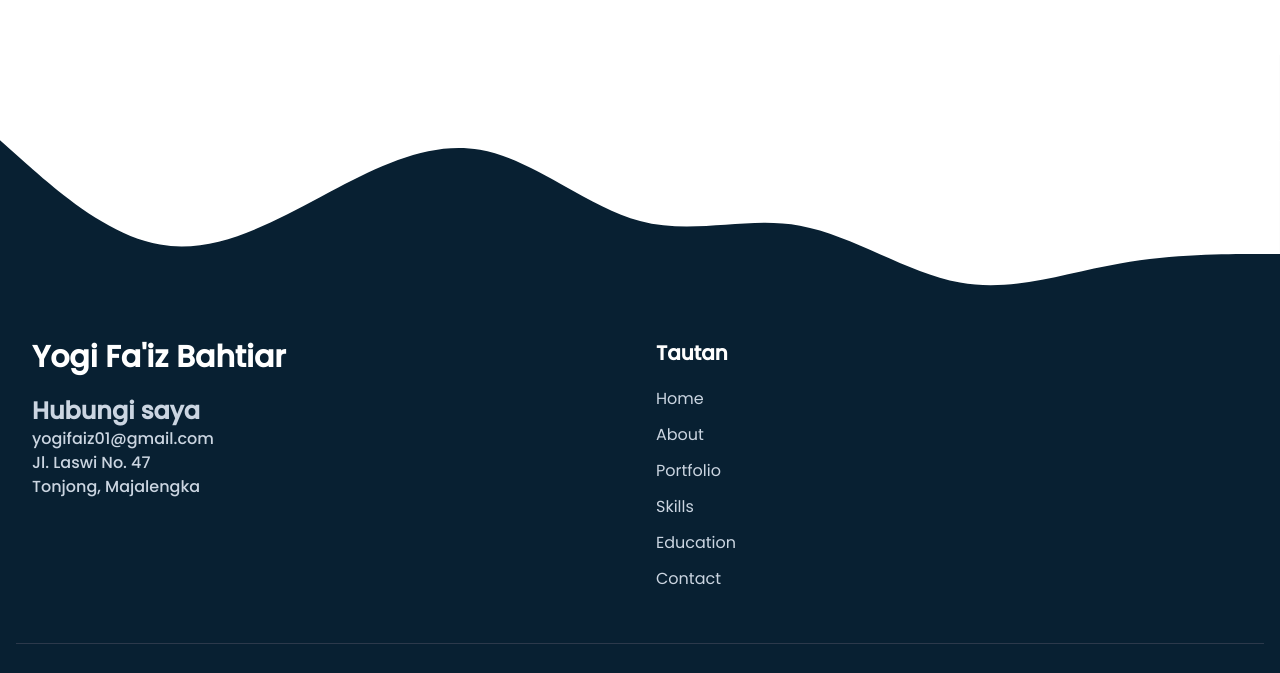
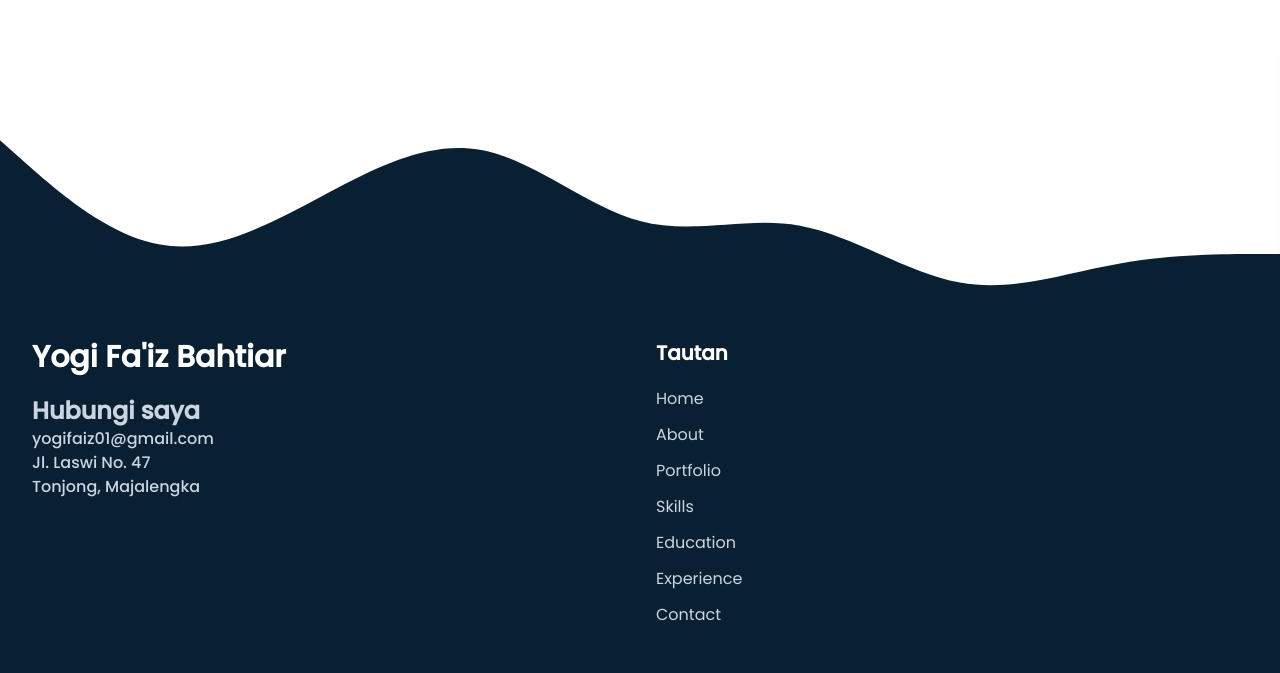
Before and after one commit to yogifaizb0/yogifaizb0.github.io, a website: page index.html in a window 1280 px wide. Shown: the part 7180-7853 px from the top of the page. Drawn offline with nearby package versions, Linux system fonts and the light colour scheme.

Commit message:
update experience

```diff
--- a/index.html
+++ b/index.html
@@ -630,6 +630,9 @@
                 <a href="#education" class="inline-block text-base text-slate-300 hover:text-primary mb-3">Education</a>
               </li>
               <li>
+                <a href="#experience" class="inline-block text-base text-slate-300 hover:text-primary mb-3">Experience</a>
+              </li>
+              <li>
                 <a href="#contact" class="inline-block text-base text-slate-300 hover:text-primary mb-3">Contact</a>
               </li>
             </ul>
```
